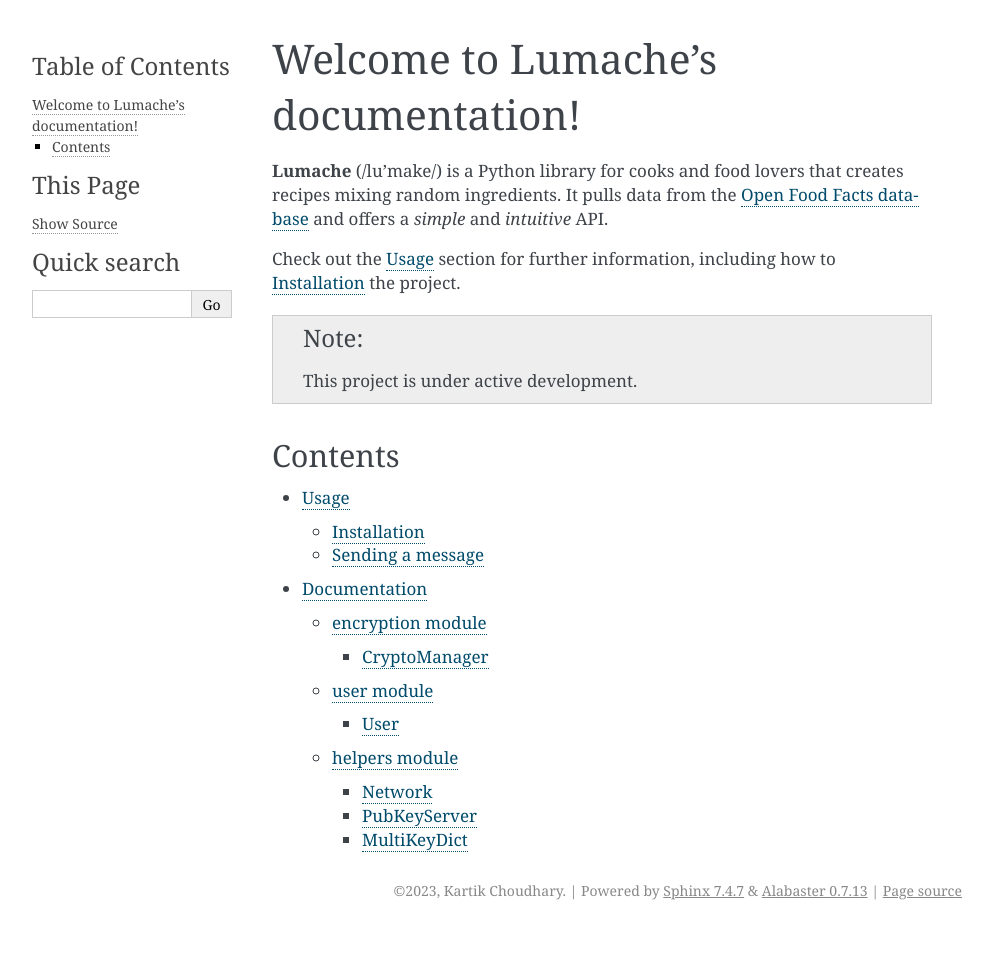
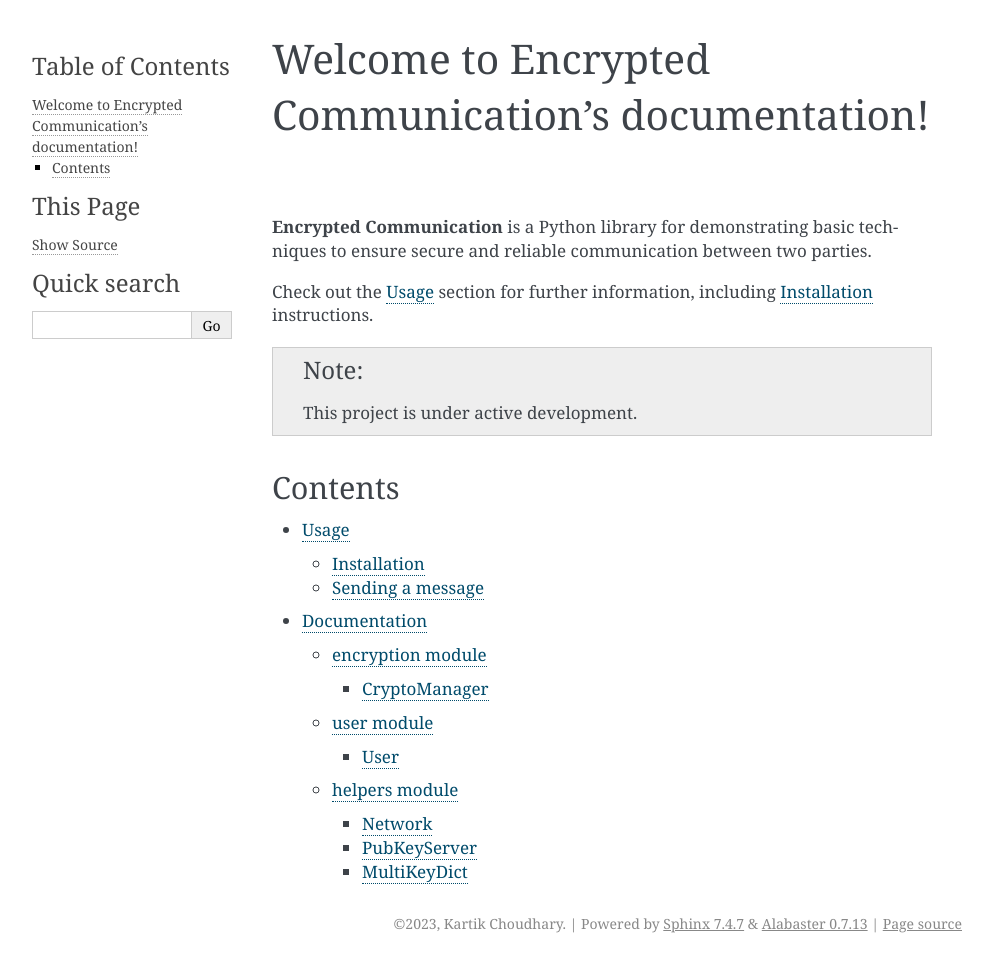
Before and after one commit to kartikc727/encrypted-communication, a Sphinx documentation site: the page built from docs/source/index.rst, in a window 1280 px wide. Shown: the whole page, without its empty margins (148-1141 px from the left). Built offline with Sphinx 7.4.7, drawn with Linux system fonts in a browser that asks for light colours; before the commit the page ends 930 px from its top, so only the background shows below that.

Commit message:
Remove placeholder documentation

```diff
--- a/docs/source/index.rst
+++ b/docs/source/index.rst
@@ -1,13 +1,11 @@
-Welcome to Lumache's documentation!
-===================================
+Welcome to Encrypted Communication's documentation!
+===================================================
 
-**Lumache** (/lu'make/) is a Python library for cooks and food lovers
-that creates recipes mixing random ingredients.
-It pulls data from the `Open Food Facts database <https://world.openfoodfacts.org/>`_
-and offers a *simple* and *intuitive* API.
+**Encrypted Communication** is a Python library for demonstrating basic
+techniques to ensure secure and reliable communication between two parties.
 
 Check out the :doc:`usage` section for further information, including
-how to :ref:`installation` the project.
+:ref:`installation` instructions.
 
 .. note::
 
```
